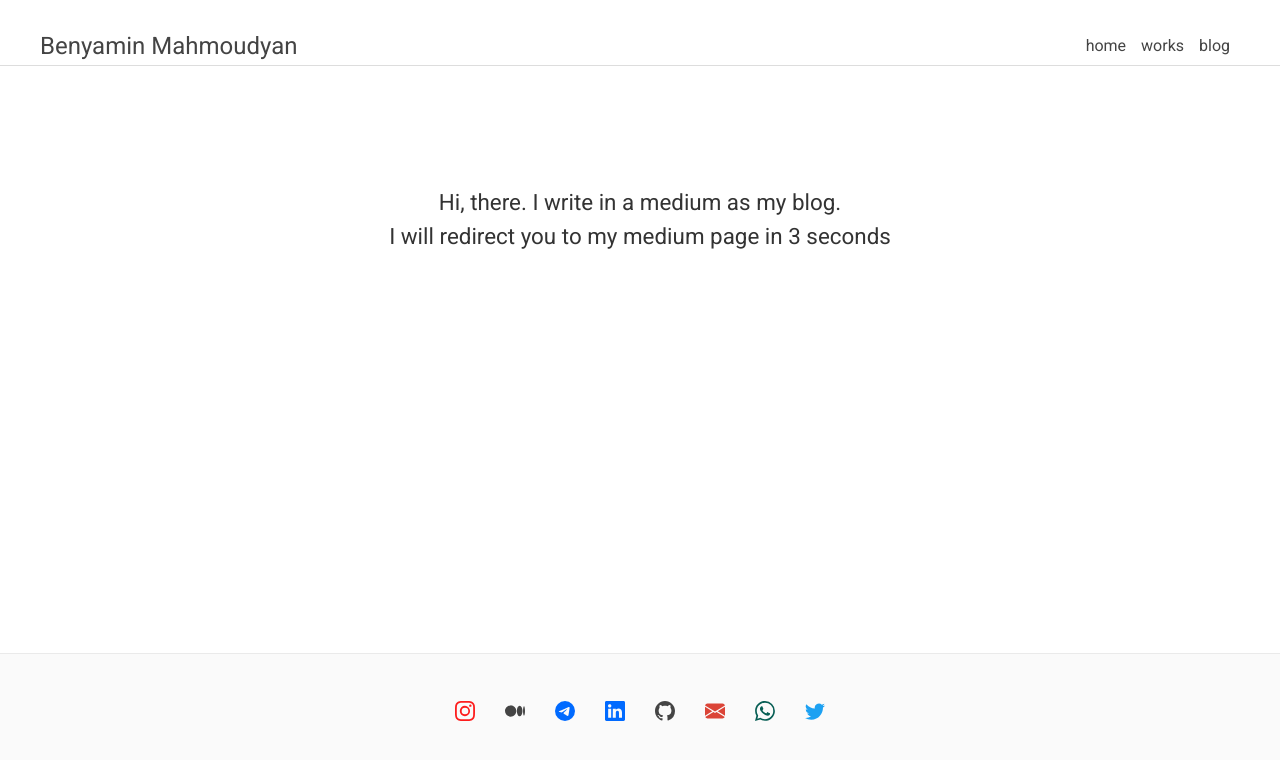
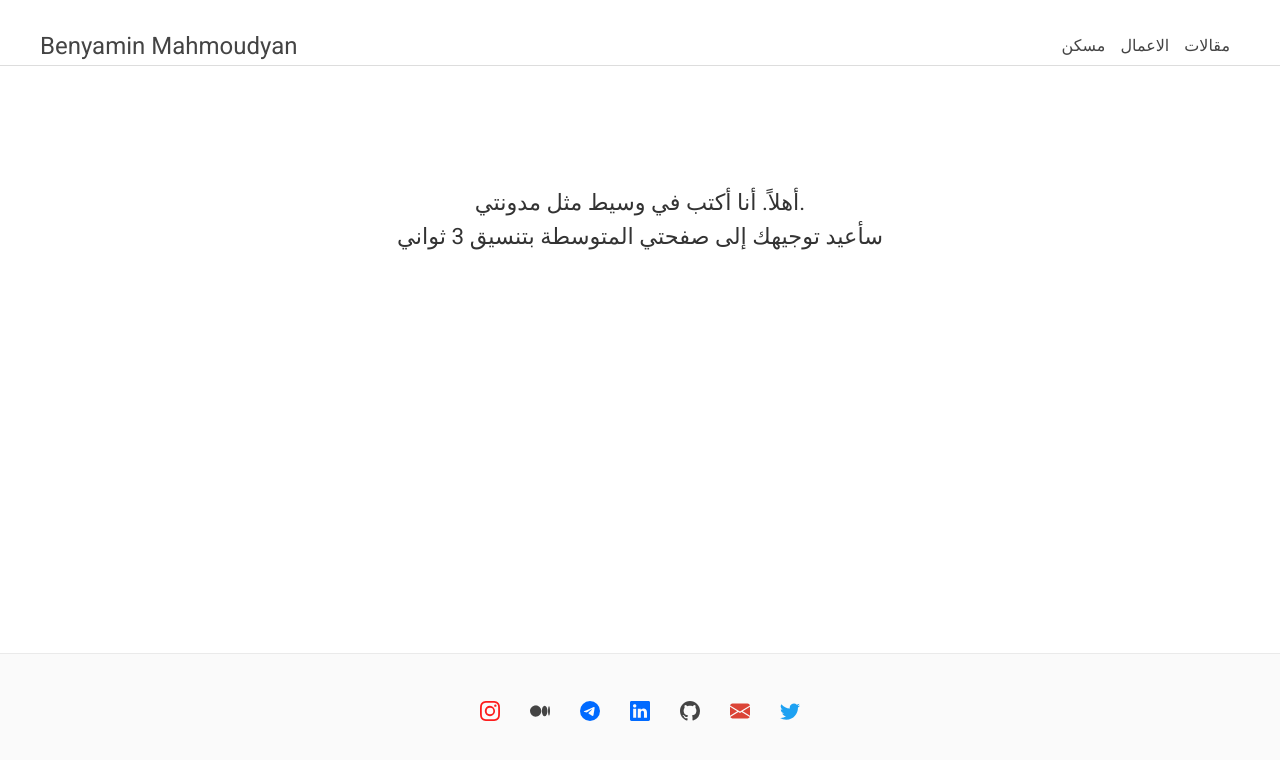
Before and after one commit to iam-benyamin/benyamin, a Next.js app: page /blog in a window 1280 px wide. Shown: the top 760 px of the page. Built offline with nearby package versions, Linux system fonts and the light colour scheme.

Commit message:
refactor code

```diff
--- a/components/footer/index.js
+++ b/components/footer/index.js
@@ -19,7 +19,7 @@ export const Footer = () => {
                     <path d="M16 8A8 8 0 1 1 0 8a8 8 0 0 1 16 0zM8.287 5.906c-.778.324-2.334.994-4.666 2.01-.378.15-.577.298-.595.442-.03.243.275.339.69.47l.175.055c.408.133.958.288 1.243.294.26.006.549-.1.868-.32 2.179-1.471 3.304-2.214 3.374-2.23.05-.012.12-.026.166.016.047.041.042.12.037.141-.03.129-1.227 1.241-1.846 1.817-.193.18-.33.307-.358.336a8.154 8.154 0 0 1-.188.186c-.38.366-.664.64.015 1.088.327.216.589.393.85.571.284.194.568.387.936.629.093.06.183.125.27.187.331.236.63.448.997.414.214-.02.435-.22.547-.82.265-1.417.786-4.486.906-5.751a1.426 1.426 0 0 0-.013-.315.337.337 0 0 0-.114-.217.526.526 0 0 0-.31-.093c-.3.005-.763.166-2.984 1.09z" />
                 </svg>
             </a>
-            <a href="https://ir.linkedin.com/in/benyaminmahmoudyan" target="_blank" rel="noreferrer" >
+            <a href="https://www.linkedin.com/in/iambenyamin/" target="_blank" rel="noreferrer" >
                 <svg xmlns="http://www.w3.org/2000/svg" width="20" height="20" fill="#006AFF" className="bi bi-linkedin" viewBox="0 0 16 16">
                     <path d="M0 1.146C0 .513.526 0 1.175 0h13.65C15.474 0 16 .513 16 1.146v13.708c0 .633-.526 1.146-1.175 1.146H1.175C.526 16 0 15.487 0 14.854V1.146zm4.943 12.248V6.169H2.542v7.225h2.401zm-1.2-8.212c.837 0 1.358-.554 1.358-1.248-.015-.709-.52-1.248-1.342-1.248-.822 0-1.359.54-1.359 1.248 0 .694.521 1.248 1.327 1.248h.016zm4.908 8.212V9.359c0-.216.016-.432.08-.586.173-.431.568-.878 1.232-.878.869 0 1.216.662 1.216 1.634v3.865h2.401V9.25c0-2.22-1.184-3.252-2.764-3.252-1.274 0-1.845.7-2.165 1.193v.025h-.016a5.54 5.54 0 0 1 .016-.025V6.169h-2.4c.03.678 0 7.225 0 7.225h2.4z" />
                 </svg>
@@ -29,14 +29,9 @@ export const Footer = () => {
                     <path d="M8 0C3.58 0 0 3.58 0 8c0 3.54 2.29 6.53 5.47 7.59.4.07.55-.17.55-.38 0-.19-.01-.82-.01-1.49-2.01.37-2.53-.49-2.69-.94-.09-.23-.48-.94-.82-1.13-.28-.15-.68-.52-.01-.53.63-.01 1.08.58 1.23.82.72 1.21 1.87.87 2.33.66.07-.52.28-.87.51-1.07-1.78-.2-3.64-.89-3.64-3.95 0-.87.31-1.59.82-2.15-.08-.2-.36-1.02.08-2.12 0 0 .67-.21 2.2.82.64-.18 1.32-.27 2-.27.68 0 1.36.09 2 .27 1.53-1.04 2.2-.82 2.2-.82.44 1.1.16 1.92.08 2.12.51.56.82 1.27.82 2.15 0 3.07-1.87 3.75-3.65 3.95.29.25.54.73.54 1.48 0 1.07-.01 1.93-.01 2.2 0 .21.15.46.55.38A8.012 8.012 0 0 0 16 8c0-4.42-3.58-8-8-8z" />
                 </svg>
             </a>
-            <a href="mailto:benyaminmahmoudyan@gmail.com" target="_blank" rel="noreferrer" >
+            <a href="mailto:benyaminmohamed2@gmail.com" target="_blank" rel="noreferrer" >
                 <svg xmlns="http://www.w3.org/2000/svg" width="20" height="20" fill="#DB4437" className="bi bi-envelope-fill" viewBox="0 0 16 16">
                     <path d="M.05 3.555A2 2 0 0 1 2 2h12a2 2 0 0 1 1.95 1.555L8 8.414.05 3.555ZM0 4.697v7.104l5.803-3.558L0 4.697ZM6.761 8.83l-6.57 4.027A2 2 0 0 0 2 14h12a2 2 0 0 0 1.808-1.144l-6.57-4.027L8 9.586l-1.239-.757Zm3.436-.586L16 11.801V4.697l-5.803 3.546Z" />
-                </svg>
-            </a>
-            <a href="https://wa.me/989109667550" target="_blank" rel="noreferrer" >
-                <svg xmlns="http://www.w3.org/2000/svg" width="20" height="20" fill="#075E54" className="bi bi-whatsapp" viewBox="0 0 16 16">
-                    <path d="M13.601 2.326A7.854 7.854 0 0 0 7.994 0C3.627 0 .068 3.558.064 7.926c0 1.399.366 2.76 1.057 3.965L0 16l4.204-1.102a7.933 7.933 0 0 0 3.79.965h.004c4.368 0 7.926-3.558 7.93-7.93A7.898 7.898 0 0 0 13.6 2.326zM7.994 14.521a6.573 6.573 0 0 1-3.356-.92l-.24-.144-2.494.654.666-2.433-.156-.251a6.56 6.56 0 0 1-1.007-3.505c0-3.626 2.957-6.584 6.591-6.584a6.56 6.56 0 0 1 4.66 1.931 6.557 6.557 0 0 1 1.928 4.66c-.004 3.639-2.961 6.592-6.592 6.592zm3.615-4.934c-.197-.099-1.17-.578-1.353-.646-.182-.065-.315-.099-.445.099-.133.197-.513.646-.627.775-.114.133-.232.148-.43.05-.197-.1-.836-.308-1.592-.985-.59-.525-.985-1.175-1.103-1.372-.114-.198-.011-.304.088-.403.087-.088.197-.232.296-.346.1-.114.133-.198.198-.33.065-.134.034-.248-.015-.347-.05-.099-.445-1.076-.612-1.47-.16-.389-.323-.335-.445-.34-.114-.007-.247-.007-.38-.007a.729.729 0 0 0-.529.247c-.182.198-.691.677-.691 1.654 0 .977.71 1.916.81 2.049.098.133 1.394 2.132 3.383 2.992.47.205.84.326 1.129.418.475.152.904.129 1.246.08.38-.058 1.171-.48 1.338-.943.164-.464.164-.86.114-.943-.049-.084-.182-.133-.38-.232z" />
                 </svg>
             </a>
             <a href="https://twitter.com/iam_benyamin" target="_blank" rel="noreferrer" >
--- a/components/navbar/index.js
+++ b/components/navbar/index.js
@@ -7,9 +7,9 @@ export const Navbar = () => {
                 <div className="nav">
                     <div className="name-logo"><h2><Link href="https://benyamin.vercel.app/"><a>Benyamin Mahmoudyan</a></Link></h2></div>
                     <div className="links">
-                        <Link href="/"><a>home</a></Link>
-                        <Link href="/works"><a>works</a></Link>
-                        <Link href="/blog"><a>blog</a></Link>
+                        <Link href="/"><a>مسکن</a></Link>
+                        <Link href="/works"><a>الاعمال</a></Link>
+                        <Link href="/blog"><a>مقالات</a></Link>
                     </div>
                 </div>
             </div>
--- a/pages/blog.js
+++ b/pages/blog.js
@@ -20,12 +20,12 @@ export const Blog = () => {
     return (
         <>
             <Head>
-                <title>Benyamin | blog</title>
+                <title>بنیامین | مقالات</title>
             </Head>
             <div className="container">
                 <div className={styles.blog} >
                     <p>
-                        Hi, there. I write in a medium as my blog.<br /> I will redirect you to my medium page in <span>{time}</span> seconds
+                    أهلاً. أنا أكتب في وسيط مثل مدونتي.<br /> سأعيد توجيهك إلى صفحتي المتوسطة بتنسيق <span>{time}</span> ثواني
                     </p>
                 </div>
             </div>
--- a/pages/index.js
+++ b/pages/index.js
@@ -14,7 +14,7 @@ export default function Home({ about }) {
   return (
     <>
       <Head>
-        <title>I am Benyamin</title>
+        <title>انا بنیامین</title>
         <link type="image/png" sizes="16x16" rel="icon" href="/boy-16.png"></link>
         <link type="image/png" sizes="32x32" rel="icon" href="/boy-32.png"></link>
         <link type="image/png" sizes="96x96" rel="icon" href="/boy-96.png"></link>
--- a/pages/works.js
+++ b/pages/works.js
@@ -16,7 +16,7 @@ export default function Works({ tags, work }) {
   return (
     <>
       <Head>
-        <title>I am Benyamin</title>
+        <title>انا بنیامین</title>
         <link type="image/png" sizes="16x16" rel="icon" href="/boy-16.png"></link>
         <link type="image/png" sizes="32x32" rel="icon" href="/boy-32.png"></link>
         <link type="image/png" sizes="96x96" rel="icon" href="/boy-96.png"></link>
```
